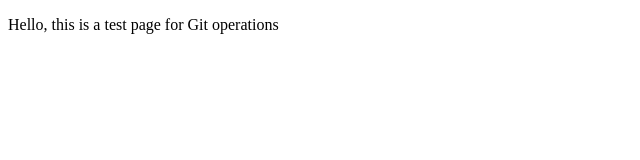
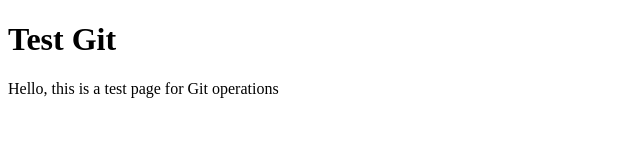
Before and after one commit to stephenolaussen/Git-Noroff-school, a plain HTML site: page Testing/index.html in a window 1280 px wide. Shown: the whole page, without its empty margins (0-640 px from the left). Drawn offline with Linux system fonts and the light colour scheme.

Commit message:
test  browser vscode

```diff
--- a/Testing/index.html
+++ b/Testing/index.html
@@ -7,8 +7,8 @@
 
 </head>
 <body>
+    <h1>Test Git</h1>
     <p>Hello, this is a test page for Git operations</p>
     <script src="script.js"></script>
-
 </body>
 </html>
```
